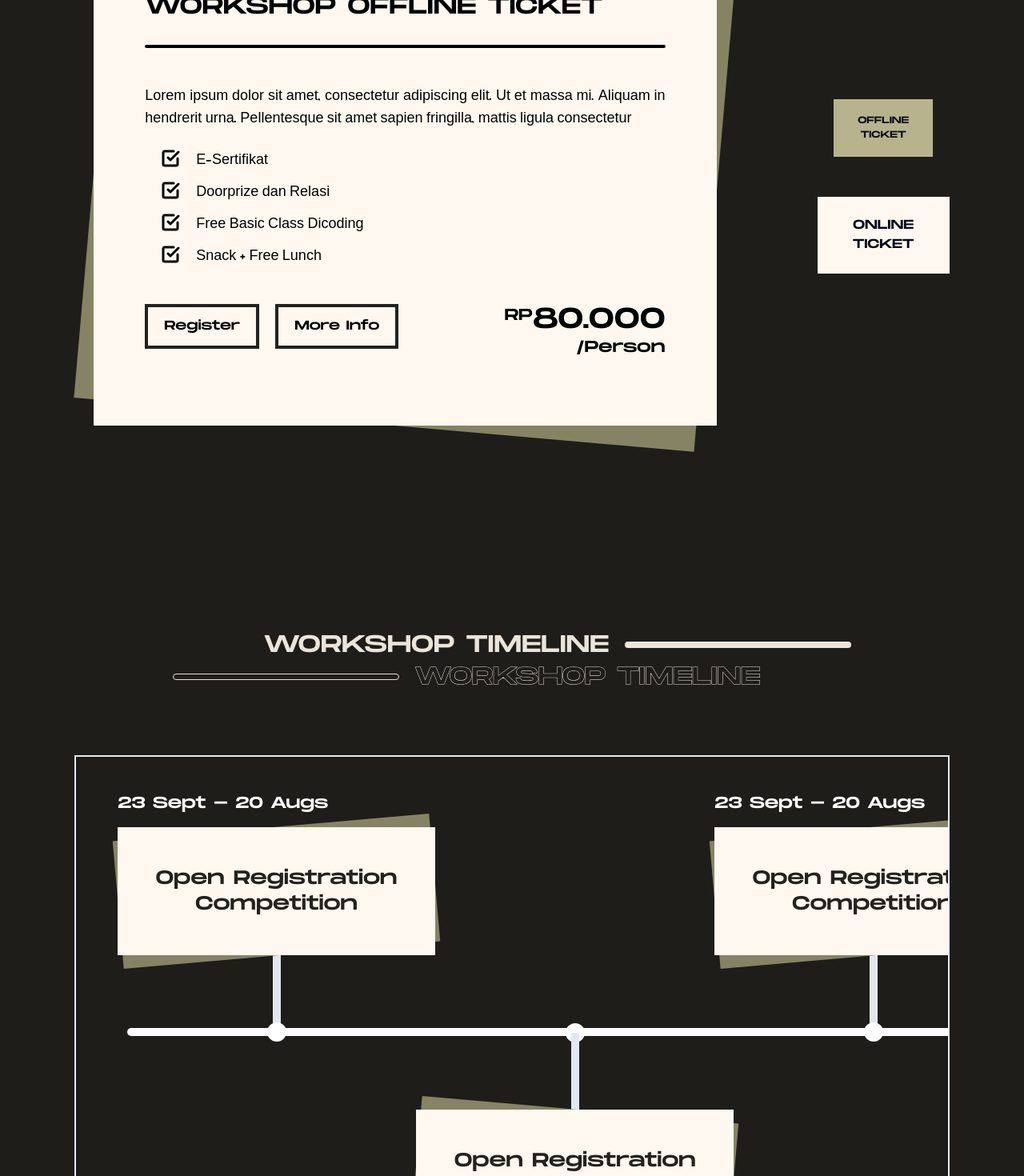
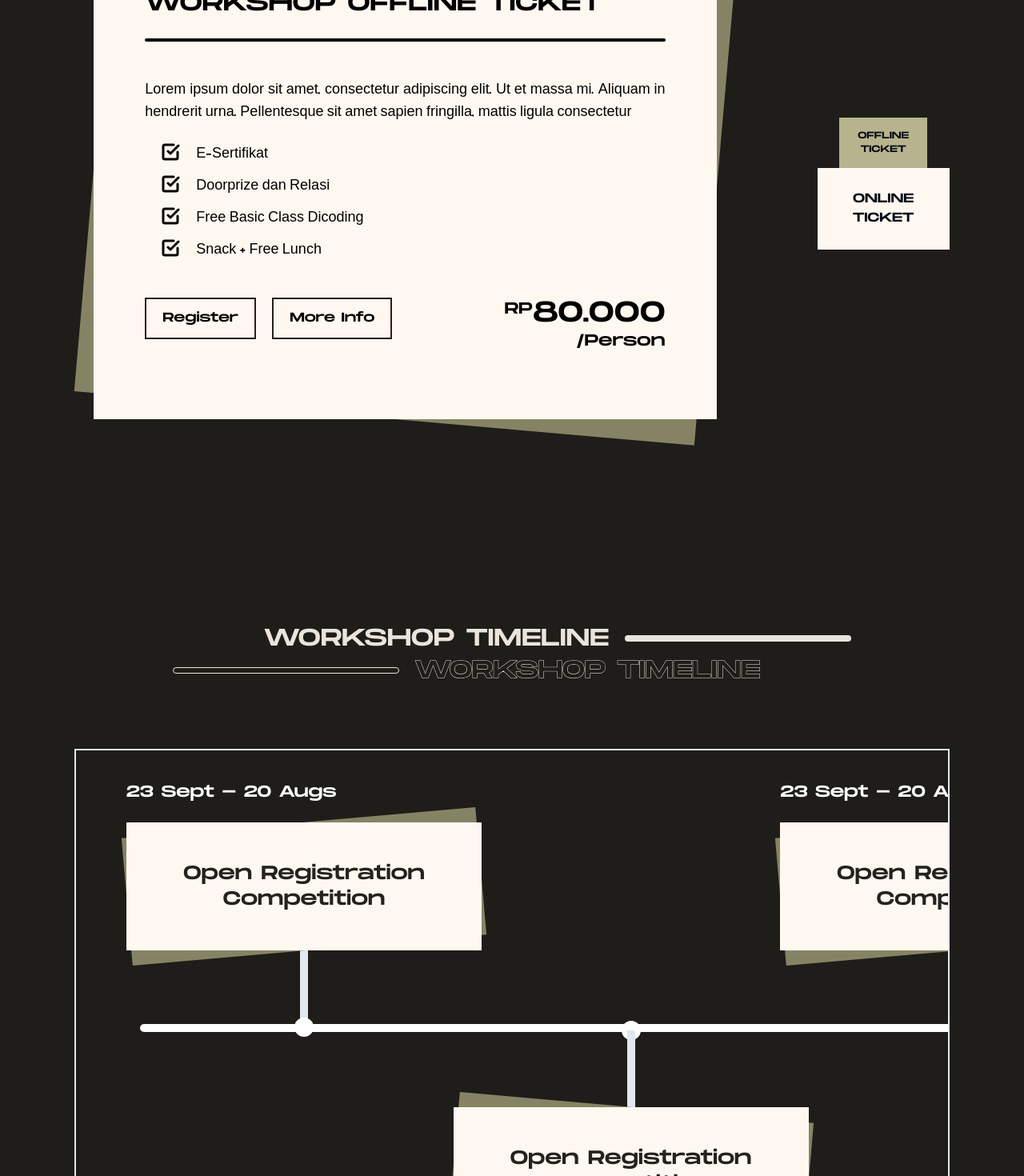
Before and after one commit to zildjianvitoo/srifoton-2024-deployed, a Next.js app: page /workshop in a window 1280 px wide. Shown: the part 1920-3390 px from the top of the page at 80% size. Built offline with nearby package versions, Linux system fonts and the light colour scheme.

Commit message:
added carousel to options

```diff
--- a/app/(root)/(routes)/page.tsx
+++ b/app/(root)/(routes)/page.tsx
@@ -18,8 +18,8 @@ export default function Home() {
       <Gallery />
       <Mascot />
       <Timeline title="event timeline" >
-        <TimelineCard span="23 Sept - 20 Augs">Open</TimelineCard>
-        <TimelineCard span="23 Sept - 20 Augs">Open Registration</TimelineCard>
+        <TimelineCard span="23 September - 20 August">Open</TimelineCard>
+        <TimelineCard span="23 September - 20 August">Open Registration</TimelineCard>
         <TimelineCard span="23 Sept - 20 Augs">Open Registration Competition for the</TimelineCard>
         <TimelineCard span="23 Sept - 20 Augs">Open Registration Competition for the given Competition</TimelineCard>
         <TimelineCard span="23 Sept - 20 Augs">Open Registration Competition</TimelineCard>
--- a/app/globals.css
+++ b/app/globals.css
@@ -132,6 +132,22 @@
     margin-left: 30px;
     margin-right: 30px;
   }
+  .for_flashcard > .embla__slide {
+    flex: 0 0 calc(25vw * 1.65);
+    margin-left: -5px;
+    margin-right: -5px;
+  }
+  .for_flashcard > .slide_is_selected {
+    flex: 0 0 35%
+  }
+  /* @media screen and (min-width: 768px) {
+    .for_flashcard > .embla__slide {
+      flex: 0 0 35%;
+    }
+    .for_flashcard > .slide_is_selected {
+      flex: 0 0 25%
+    }
+  } */
   @media screen and (max-width: 1024px) {
     .embla__slide {
       flex: 0 0 35%;
@@ -140,6 +156,13 @@
   @media screen and (min-width: 1024px) {
     .embla {
       transform: rotate(0deg);
+    }
+    .for_flashcard {
+      display: flex;
+      flex-direction: column;
+    }
+    .for_flashcard > .embla__slide {
+      flex: 0 0 50%;
     }
   }
 
--- a/components/Root/Flashcards.tsx
+++ b/components/Root/Flashcards.tsx
@@ -15,6 +15,9 @@ import React, {
 import { Button } from "@/components/ui/button";
 import Link from "next/link";
 import { SquareCheckBig } from "lucide-react";
+import useEmblaCarousel from 'embla-carousel-react';
+import Autoplay from "embla-carousel-autoplay";
+import { cn } from "@/lib/utils";
 
 type FlashcardsProps = {
   id?: string;
@@ -42,18 +45,19 @@ type BenefitsProps = {
 };
 
 function Flashcards({ id, title, children }: FlashcardsProps) {
+  const [emblaRef, emblaApi] = useEmblaCarousel({ loop: true });
   const [selectedIndex, setSelectedIndex] = useState(0);
 
   return (
     <section
       id={id}
-      className="relative grid w-full justify-items-center gap-14 lg:gap-[86px]"
+      className="relative grid justify-items-center gap-14 lg:gap-[86px]"
     >
-      <div className="h-fit w-3/4">
+      <div className="h-fit sm:w-3/4 !text-wrap">
         <SectionHeader text={title} />
       </div>
-      <section className="flex w-full flex-col justify-between gap-5 xl:flex-row xl:gap-[102px]">
-        <div className="relative mx-6 my-14 flex h-fit self-center">
+      <section className="flex w-full flex-col justify-between gap-5 lg:flex-row lg:gap-[102px]">
+        <div className="relative lg:mx-6 lg:my-14 flex h-fit self-center w-full">
           {Children.map(children, (content, index) => {
             const isHighlighted = index === selectedIndex;
             return cloneElement(content as ReactElement, {
@@ -61,20 +65,28 @@ function Flashcards({ id, title, children }: FlashcardsProps) {
             });
           })}
         </div>
-        <div className="order-first flex h-full min-w-[15.1%] items-center justify-center xl:order-none">
-          <div className="relative flex max-w-full flex-row items-center justify-items-center gap-6 xl:max-w-[290px] xl:flex-col xl:gap-[50px]">
+        <div className="order-first flex h-full min-w-[15.1%] items-center justify-center lg:order-none">
+          <div className="relative flex py-2 border-x-2 lg:border-x-0 lg:py-0 max-w-full w-full flex-row items-center justify-items-center gap-6 lg:max-w-[290px] lg:flex-col lg:gap-[50px]">
+
+            <div className="embla h-full" ref={emblaRef} style={{transform: "rotate(0deg)"}}>
+              <div className="embla__container for_flashcard h-full">
                 {Children.map(children as ReactElement, (content, index) => (
+                  <div className={cn("embla__slide flex justify-center", index === selectedIndex ? "slide_is_selected" : "")}>
                     <button
                       onClick={() => setSelectedIndex(index)}
                       className={`${
                         index === selectedIndex
-                    ? "aspect-[290/168] w-3/4 bg-[#B7B38C] px-[10px] text-[1vw] lg:text-[0.93vw] 2xl:px-[17px]"
-                    : "aspect-[290/168] w-full bg-primary-100 px-[10px] text-[1.5vw] lg:text-[1.25vw] 2xl:px-[25px]"
+                          ? "aspect-[290/168] w-3/4 bg-[#B7B38C] px-[10px] text-[1.5vw] md:text-[0.93vw] 2xl:px-[17px]"
+                          : "aspect-[290/168] w-3/4 lg:w-full bg-primary-100 px-[10px] text-[2.5vw] md:text-[1.25vw] 2xl:px-[25px]"
                       } self-center align-middle font-monument uppercase`}
                     >
                       {content.props.previewTitle}
                     </button>
+                  </div>
                 ))}
+              </div>
+            </div>
+
           </div>
         </div>
       </section>
@@ -98,25 +110,27 @@ function Flashcard({
       <CardCrook
         outerClassName="max-w-[1193px]"
         innerClassName="
-          sm:text-sm lg:text-lg 2xl:text-xl
-          px-14 md:px-16 2xl:px-[90px] py-12 md:py-14 2xl:py-[110px]
+          text-xs lg:text-lg 2xl:text-xl
+          px-8 sm:px-14 md:px-16 2xl:px-[90px] py-6 sm:py-12 md:py-14 2xl:py-[110px]
           text-justify"
       >
         <div className="flex flex-col">
-          <h1 className="mb-5 font-monument uppercase sm:text-xl sm:leading-[120%] md:mb-[30px] lg:text-[30px] 2xl:text-[42px]">
+          <h1 className="mb-5 font-monument uppercase text-lg sm:text-xl leading-[120%] md:mb-[30px] lg:text-[30px] 2xl:text-[42px]">
             {title}
           </h1>
           <hr className="mb-8 rounded-full border-2 border-black lg:mb-[50px]" />
           {content}
           {children}
-          <div className="mt-6 flex justify-between gap-5 lg:mt-[50px]">
+          <div className="mt-6 flex justify-between gap-1 lg:mt-[50px]">
             <div className="flex flex-col gap-5 md:flex-row">
               {href && (
                 <Link href={href} className="">
                   <Button
                     variant="outline"
                     size="default2"
-                    className="w-full !px-2 !py-1 md:w-fit lg:!px-5 lg:!py-3 min-[1920px]:!px-[35px] min-[1920px]:!py-[25px]"
+                    className="
+                    w-full !px-2 !py-1 md:w-fit lg:!px-5 lg:!py-3 min-[1920px]:!px-[35px] min-[1920px]:!py-[25px]
+                    !border-2 lg:border-4"
                   >
                     Register
                   </Button>
@@ -127,7 +141,8 @@ function Flashcard({
                   <Button
                     variant="outline"
                     size="default2"
-                    className="!px-2 !py-1 lg:!px-5 lg:!py-3 min-[1920px]:!px-[35px] min-[1920px]:!py-[25px]"
+                    className="!px-2 !py-1 lg:!px-5 lg:!py-3 min-[1920px]:!px-[35px] min-[1920px]:!py-[25px]
+                    !border-2 lg:border-4"
                   >
                     More Info
                   </Button>
@@ -137,7 +152,7 @@ function Flashcard({
             <div className="flex w-fit flex-col self-end font-monument 2xl:flex-row">
               <div className="flex">
                 <p className="text-sm lg:text-xl min-[1920px]:text-3xl">RP</p>
-                <p className="text-3xl lg:text-4xl min-[1920px]:text-6xl">
+                <p className="text-xl sm:text-3xl lg:text-4xl min-[1920px]:text-6xl">
                   {price}
                 </p>
               </div>
--- a/components/Root/Home/MediaPartner.tsx
+++ b/components/Root/Home/MediaPartner.tsx
@@ -12,7 +12,7 @@ export default function MediaPartner() {
           alt="dangerline"
           width={1000}
           height={1000}
-          className="absolute w-[14.5vw] right-0 mt-[5vw]"
+          className="absolute w-[25vw] xl:w-[14.5vw] right-0 mt-[5vw]"
         />
       </figure>
       <div className="flex flex-col w-full mt-20 2xl:mt-[10vw]">
--- a/components/Root/OverviewHero.tsx
+++ b/components/Root/OverviewHero.tsx
@@ -10,7 +10,7 @@ export default function OverviewHero({id, header, subheader, src, href, children
     <section id={id} className="flex mx-auto">
       <div className="
         flex flex-col lg:flex-row justify-center w-full items-center
-        sm:min-h-[90vh] md:min-h-fit
+        md:min-h-fit
         gap-16 md:gap-20 lg:gap-28 2xl:gap-[165px]">
 
         <figure className="
@@ -31,7 +31,7 @@ export default function OverviewHero({id, header, subheader, src, href, children
         ">
           <h1 className="
             text-stroke-5 leading-[120%] relative font-monument font-normal 2xl:w-[795px]
-            text-6xl md:text-[4.5rem] lg:text-6xl 2xl:text-[90px]">
+            text-3xl sm:text-6xl md:text-[4.5rem] lg:text-6xl 2xl:text-[90px]">
             <strong className="uppercase">{header}</strong>
           </h1>
           <h1 className="
--- a/components/Root/Timeline.tsx
+++ b/components/Root/Timeline.tsx
@@ -28,11 +28,11 @@ function  Timeline({ className, children, title="timeline", ...props } : Props)
       <div className="mx-[9.55vw]">
         <SectionHeader text={title} />
       </div>
-      <section className="custom-scrollbar mt-8 md:mt-20 flex flex-col justify-center overflow-x-auto scroll-smooth border-2 px-16 py-8 md:py-0 h-auto md:h-[512px] lg:h-[700px]">
+      <section className="custom-scrollbar mt-8 md:mt-20 flex flex-col justify-center overflow-x-auto scroll-smooth border-2 px-20 py-8 md:py-0 h-auto md:h-[512px] lg:h-[700px]">
         <div className="relative flex flex-row w-fit items-center">
           <ul className="flex inline-flex flex-row list-none items-start gap-4 lg:gap-0">
             {Children.map(children, (child, index) => (
-              <li className="-mx-[20px]">
+              <li className="-mx-[2vw]">
                 {
                   cloneElement(child as ReactElement, {
                     index: index,
@@ -47,7 +47,7 @@ function  Timeline({ className, children, title="timeline", ...props } : Props)
           <div className="block -mr-5 mb-0 rotate-0 scale-50 opacity-100 lg:-mt-2.5 lg:scale-100">
             <Triangle />
           </div>
-          <div className="absolute z-0 inline-block w-2.5 rounded-full bg-white left-0 top-[160px] md:top-[197px] h-1 w-full opacity-100 lg:top-[295px] lg:h-2.5"></div>
+          <div className="absolute z-0 inline-block w-2.5 rounded-full bg-white left-0 top-[163px] md:top-[200px] h-1 w-full opacity-100 lg:top-[304px] lg:h-2.5"></div>
         </div>
       </section>
     </section>
@@ -65,12 +65,12 @@ function TimelineCard({
     <>
       <div className="flex">
         <div
-          className={`z-10 grid grid-cols-1 justify-items-center w-[200px] md:w-[310px] lg:w-[397px]
-            ${index % 2 === 0 ? "" : "pt-[157px] md:pt-[193px] lg:pt-[289px]"}`}
+          className={`z-10 grid grid-cols-1 justify-items-center w-[235px] md:w-[310px] lg:w-[444px]
+            ${index % 2 === 0 ? "" : "pt-[160px] md:pt-[196px] lg:pt-[300px]"}`}
         >
           {index % 2 === 0 ? (
             <>
-              <p className="mb-2 lg:mb-4 justify-self-start font-monument text-white text-xs md:text-sm lg:text-xl">
+              <p className="mb-3 lg:mb-6 justify-self-start font-monument text-white text-[10px] md:text-sm lg:text-xl">
                 {span}
               </p>
               <CardCrook className="aspect-[397/165] !w-full text-center h-28 lg:h-40 text-sm md:text-lg lg:text-2xl scale-x-[-1]">
@@ -90,7 +90,7 @@ function TimelineCard({
                   {children}
                 </div>
               </CardCrook>
-              <p className="mt-2 lg:mb-4 justify-self-start font-monument text-white text-xs md:text-sm lg:text-xl">
+              <p className="mt-3 lg:mt-6 justify-self-start font-monument text-white text-nowrap text-[10px] md:text-sm lg:text-xl">
                 {span}
               </p>
             </>
--- a/components/ui/button.tsx
+++ b/components/ui/button.tsx
@@ -24,7 +24,7 @@ const buttonVariants = cva(
         srifoton2:
           "bg-primary-100 text-text-300 hover:outline hover:outline-primary-100 hover:text-primary-100 hover:bg-background font-monument",
         outline2:
-          "border border-primary-100 text-primary-100 border-4 bg-background hover:bg-primary-100 hover:text-text-300 font-monument",
+          "border border-primary-100 text-primary-100 border-2 lg:border-4 bg-background hover:bg-primary-100 hover:text-text-300 font-monument",
       },
       size: {
         default: "h-10 px-4 py-2",
@@ -34,7 +34,7 @@ const buttonVariants = cva(
         lg: "h-10 px-6",
         icon: "h-10 w-10",
         default2:
-          "px-[35px] py-[25px] text-sm xl:text-base min-[1920px]:text-xl w-fit",
+          "px-[35px] py-[25px] text-[10px] sm:text-sm xl:text-base min-[1920px]:text-xl w-fit",
         full: "px-[35px] py-[25px] w-full",
       },
     },
```
Also changed, not shown: components/Root/Home/Categories.tsx (+10 -28 lines). Lines whose indentation alone changed are shown as unchanged.
